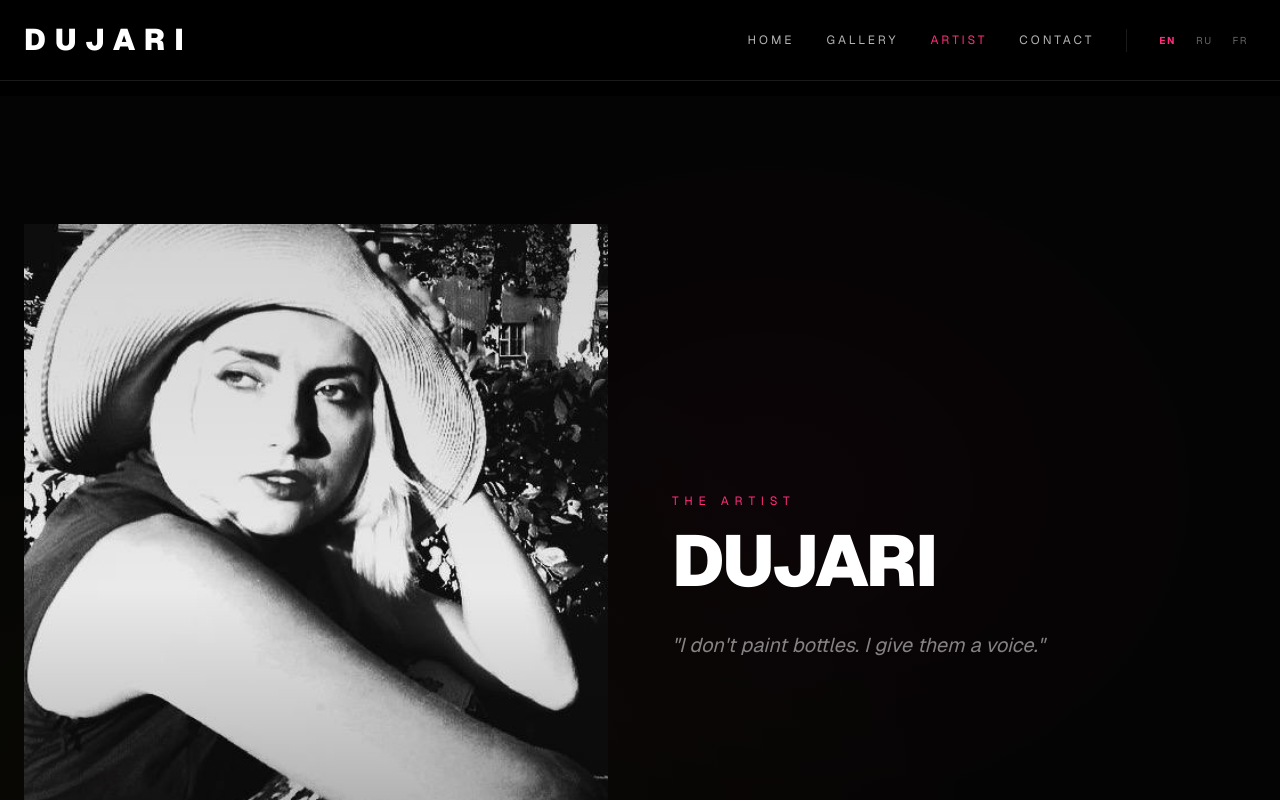
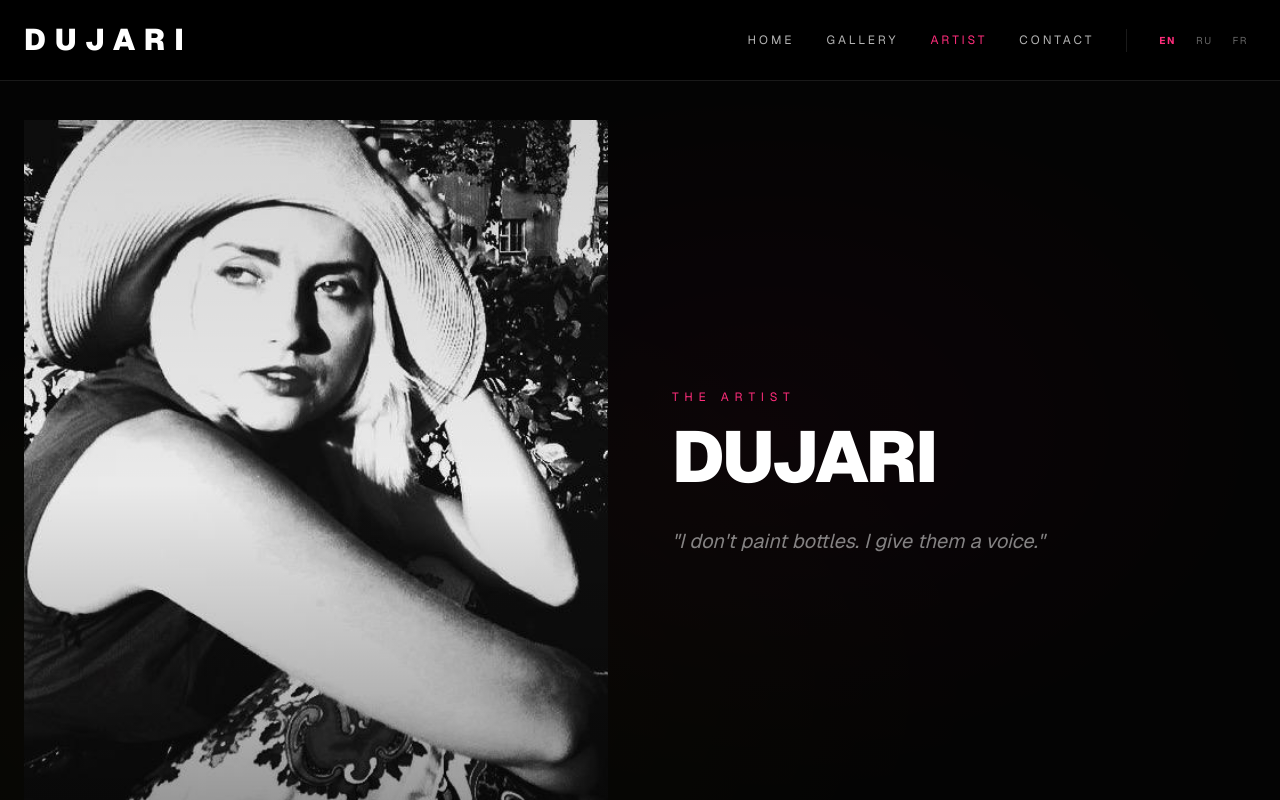
Before and after one commit to genfreemix/dujari, a Next.js app: page /artist in a window 1280 px wide. Shown: the top 800 px of the page. Built offline with nearby package versions, Linux system fonts and the light colour scheme.

Commit message:
Tighten artist page hero spacing

```diff
--- a/src/app/artist/page.tsx
+++ b/src/app/artist/page.tsx
@@ -15,9 +15,9 @@ export default function ArtistPage() {
   ];
 
   return (
-    <div className="pt-20 md:pt-24 bg-black min-h-screen">
+    <div className="pt-16 md:pt-20 bg-black min-h-screen">
       {/* Hero */}
-      <section className="relative py-20 md:py-32 overflow-hidden">
+      <section className="relative pt-8 md:pt-10 pb-20 md:pb-24 overflow-hidden">
         <div
           className="absolute inset-0 opacity-40"
           style={{
```
